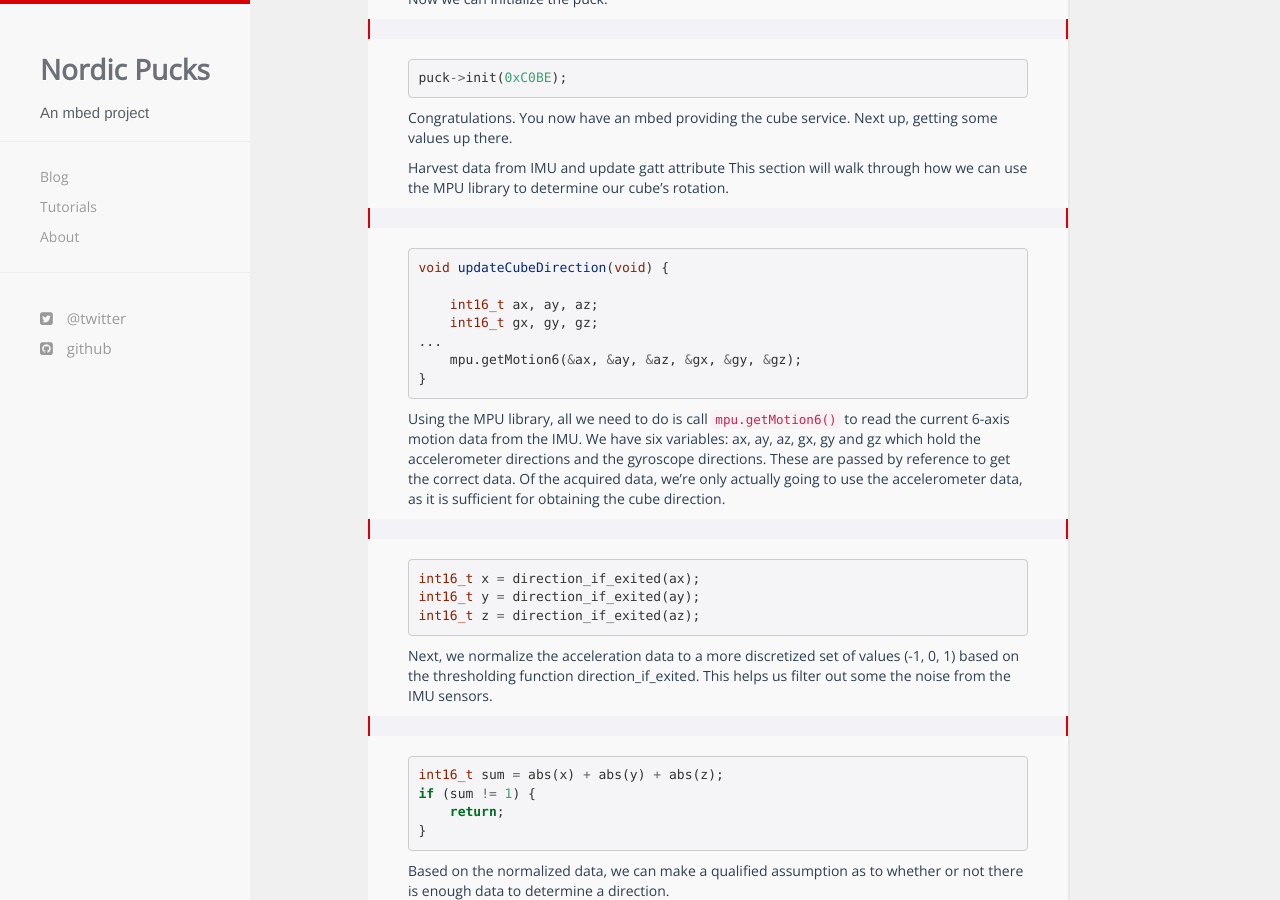
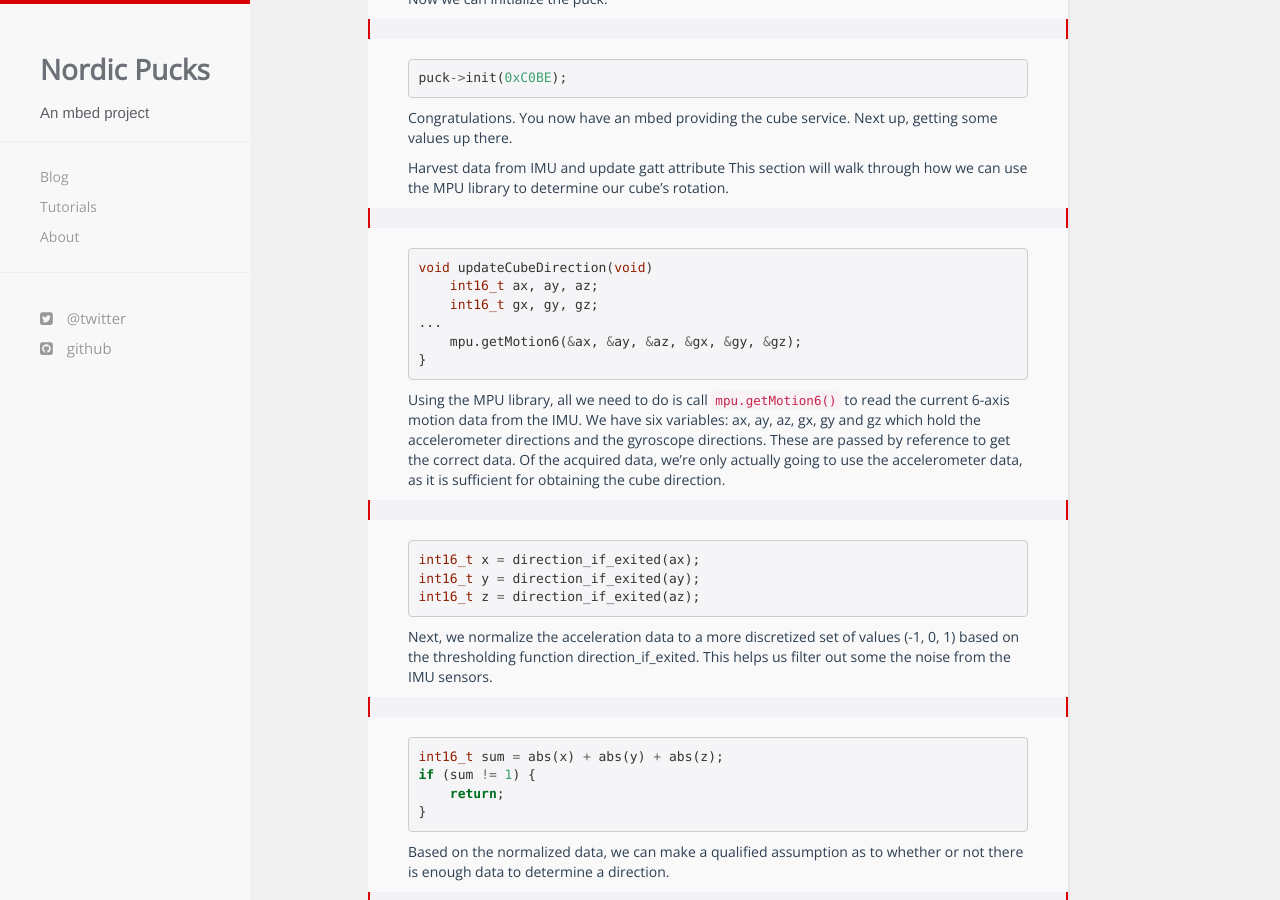
Before and after one commit to NordicPlayground/puck, a Jekyll site: the page built from _tutorials/cube.md, in a window 1280 px wide and 900 px high, scrolled down 3950 px. Built offline with Jekyll 4.4.1, drawn with Linux system fonts in a browser that asks for light colours; nearby versions of some CDN libraries; comment, search, counter and statistics services are not loaded.

Commit message:
Fix blockquote code rendering quirk

```diff
--- a/_tutorials/cube.md
+++ b/_tutorials/cube.md
@@ -143,8 +143,7 @@
 This section will walk through how we can use the MPU library to determine our cube's rotation.
 
 > {% highlight cpp %}
-void updateCubeDirection(void) {
-
+void updateCubeDirection(void)
     int16_t ax, ay, az;
     int16_t gx, gy, gz;
 ...
```
